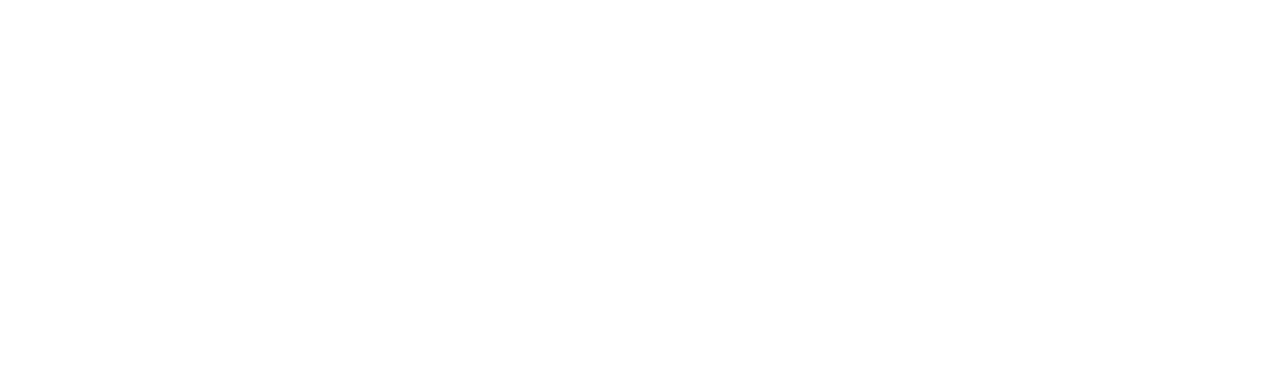
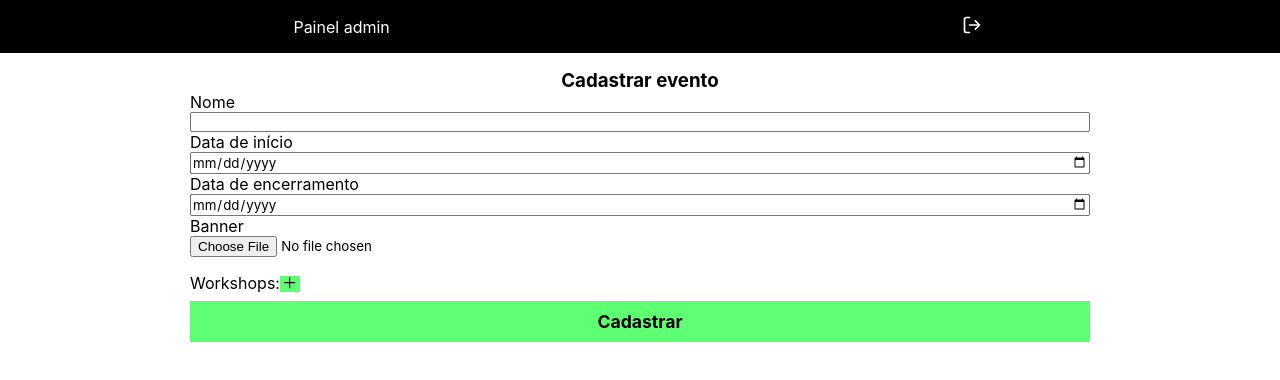
Before and after one commit to DViniciusBonin/frontend-eventSystem, a React (Create React App) app: page /admin/events/register in a window 1280 px wide. Before the commit this address had no page. Shown: the top 380 px of the page. Built offline with nearby package versions, Linux system fonts and the light colour scheme.

Commit message:
feat: finished login and register

```diff
--- a/src/App.tsx
+++ b/src/App.tsx
@@ -3,6 +3,7 @@ import { AuthProvider } from "./contexts/auth";
 import { Admin } from "./pages/Admin";
 import { Home } from "./pages/Home";
 import { PreviousEvents } from "./pages/PreviousEvents";
+import { RegisterEvents } from "./pages/RegisterEvents";
 import { Registrations } from "./pages/Registrations";
 
 function App() {
@@ -12,9 +13,8 @@ function App() {
       <Route path="/" element={<Home />}/>
       <Route path="/eventos-anteriores" element={<PreviousEvents />}/>
       <Route path="/inscricoes/:id" element={<Registrations/>} />
-      <Route path="/admin" element={
-        <Admin />
-      }/>
+      <Route path="/admin" element={<Admin />}/>
+      <Route path="/admin/events/register" element={<RegisterEvents />} />
     </Routes>
     </AuthProvider>
   );
--- a/src/components/Login/index.tsx
+++ b/src/components/Login/index.tsx
@@ -23,7 +23,9 @@ export function Login() {
 
     return (
         <Style.Container>
+
             <form onSubmit={handleLogin}>
+            <h1>Painel admin</h1>
                 <label>Login</label>
                 <input type="text" placeholder="Digite o seu login" onChange={(e) => setLogin(e.target.value)} required/>
                 <label>Senha</label>
--- a/src/components/Login/styles.ts
+++ b/src/components/Login/styles.ts
@@ -3,6 +3,9 @@ import styled from 'styled-components';
 export const Container = styled.div`
     display: flex;
     min-height: 100vh;
+    h1 {
+        text-align: center;
+    }
 
     form {
         display: flex;
--- a/src/contexts/auth.tsx
+++ b/src/contexts/auth.tsx
@@ -35,6 +35,7 @@ export const AuthProvider: React.FC = ({children}) => {
     async function logout() {
         setUser(null);
         sessionStorage.removeItem('@event:token');
+        window.location.href = '../';
     }
 
     useEffect(() => {
--- a/src/pages/Dashboard/index.tsx
+++ b/src/pages/Dashboard/index.tsx
@@ -2,6 +2,7 @@ import * as Style from './styles';
 import { FiLogOut } from "react-icons/fi";
 import { GrEdit } from 'react-icons/gr';
 import { ImBin } from 'react-icons/im';
+import { GrAdd } from 'react-icons/gr';
 import { useAuth } from '../../contexts/auth';
 import { FormEvent, useEffect, useState } from 'react';
 import { api } from '../../services/api';
@@ -102,7 +103,7 @@ export function Dashboard() {
                     <Style.ListEvents>
 
                         <ul>
-                            <strong>Eventos cadastrados</strong> <button>+</button>
+                            <strong className="list-event">Eventos cadastrados</strong>  <Style.StyledLink to="/admin/events/register" style={{textDecoration: 'none'}}><GrAdd /></Style.StyledLink>
                             { //onClick={() => selectEvent(event)}
                                 listEvents.map((event: any) => (
                                     <li>
--- a/src/pages/Dashboard/styles.ts
+++ b/src/pages/Dashboard/styles.ts
@@ -1,3 +1,5 @@
+import { Link } from 'react-router-dom';
+import { Event } from './../../types/Event';
 import { Button } from './../../components/EventSection/styles';
 import styled from "styled-components";
 
@@ -65,6 +67,16 @@ export const AreaEvents = styled.div`
     }
 `;
 
+export const StyledLink = styled(Link)`
+    display: inline-block;
+    border: 0;
+    outline: 0;
+    padding: 5px;
+    margin-bottom: 1rem;
+    background: #5eff74;
+    border-radius: 30%;
+`;
+
 export const ListEvents = styled.div`
     padding-top: 0.5rem;
     width: 100%;
@@ -72,6 +84,7 @@ export const ListEvents = styled.div`
     min-height: 90vh;
     display: flex;
     justify-content: center;
+
     ul {
         list-style: none;
     }
--- /dev/null
+++ b/src/pages/RegisterEvents/index.tsx
@@ -0,0 +1,130 @@
+import { FormEvent, useState } from 'react';
+import { FiLogOut } from 'react-icons/fi';
+import { GrAdd } from 'react-icons/gr';
+import { useAuth } from '../../contexts/auth';
+import { api } from '../../services/api';
+import { Workshop } from '../../types/Event';
+import * as Style from './styles';
+
+export function RegisterEvents() {
+
+    const context = useAuth();
+
+    const [workshops, setWorkshops] = useState<Workshop[]>([]);
+
+    const [name, setName] = useState<string>('');
+    const [initialDate, setInitialDate] = useState<Date>(new Date());
+    const [endDate, setEndDate] = useState<Date>(new Date());
+    const [file, setFile] = useState<any>('');
+    const [loading, setLoading] = useState(false);
+
+    async function logout() {
+        context.logout();
+        console.log(context)
+    }
+
+    function resetStates() {
+        setLoading(false);
+        setName('');
+        setFile('');
+        setWorkshops([]);
+    }
+
+    async function handleFormSubmit(e: FormEvent) {
+        e.preventDefault();
+
+        if(workshops.length < 1) {
+            window.alert('Obrigatório ter no minimo 1 workshop');
+            return;
+        }
+        setLoading(true);
+        const formData = new FormData();
+        formData.append('file', file);
+
+        try {
+        const uploadBanner = await api.post('/uploads', formData);
+        await api.post('/events', {
+            name,
+            initialDate,
+            endDate,
+            workshops,
+            filenameBanner: uploadBanner.data.filename
+        });
+
+        resetStates();
+
+        }catch(error: any) {
+            setLoading(false);
+            window.alert('Houve um erro no cadastro do evento. Contate o suporte!');
+        }
+    }
+
+    return (
+        <Style.Container>
+            <header>
+                <Style.Navbar>
+                    Painel admin
+                    <button onClick={logout}><FiLogOut size="20" /></button>
+                </Style.Navbar>
+            </header>
+            <div>
+                <h3>Cadastrar evento</h3>
+
+                <form action="" onSubmit={handleFormSubmit}>
+                    <label>Nome
+                        <input type="text" onChange={(e) => setName(e.target.value)} required/>
+                    </label>
+
+                    <label htmlFor="">
+                        Data de início
+                        <input type="date" onChange={(e) => setInitialDate(new Date(e.target.value))} required/>
+                    </label>
+
+                    <label htmlFor="">
+                        Data de encerramento
+                        <input type="date" onChange={(e) => setEndDate(new Date(e.target.value))} required/>
+                    </label>
+
+                    <label htmlFor="">
+                        Banner
+                        <input type="file" onChange={(e) => setFile(e.target.files ? e.target.files[0] : '')} required/>
+                    </label>
+
+                    <label id="workshops">
+                        Workshops:
+                        <button id='add' onClick={() => {
+                            const name = prompt('Digite o nome do workshop');
+                            const vacancies = prompt('Digite o número de vagas do workshop');
+
+                            const aux = [...workshops];
+                            aux.push({
+                                name: name ? name : 'nome não informado',
+                                vacancies: vacancies ? parseInt(vacancies) : 0
+                            });
+
+                            setWorkshops(aux);
+                        }}>
+                            <GrAdd />
+                        </button>
+
+                        {
+                            (workshops.length > 0) &&
+                            workshops.map(workshop => (
+                                <label>
+                                    Workshop: <input type="text" value={workshop.name} disabled></input>
+                                    Vagas: <input type="number" value={workshop.vacancies} disabled />
+                                </label>
+                            ))
+
+                        }
+                    </label>
+
+
+                    <button className='submit'>{loading ? 'Carregando ...' : 'Cadastrar'}</button>
+
+                </form>
+            </div>
+
+        </Style.Container>
+    );
+}
--- /dev/null
+++ b/src/pages/RegisterEvents/styles.ts
@@ -0,0 +1,78 @@
+import styled from "styled-components";
+
+export const Container = styled.div`
+    div {
+        h3 {
+        margin-top: 1rem;
+        text-align: center;
+        }
+    }
+
+    form {
+        margin-top: 2rem;
+        max-width: 900px;
+        width: 90%;
+        margin: auto;
+    }
+
+    form label {
+        display: flex;
+        flex-direction: column;
+    }
+
+    #workshops {
+        margin-top: 1rem;
+        display: inline-block;
+
+
+    }
+
+    #workshops label {
+        margin-top: 1rem;
+    }
+
+    #add {
+            border: 0;
+            outline: 0;
+            background: #5eff72;
+
+            width: 20px;
+            display: inline;
+        }
+
+    .submit {
+        display: block;
+        margin-top: 0.5rem;
+        width: 100%;
+        background: #5eff72;
+        outline: 0;
+        border: 0;
+        padding: 10px;
+        font-size: 1.1rem;
+        font-weight: bold;
+
+        &:hover {
+            opacity: 0.9;
+        }
+    }
+`;
+
+export const Navbar = styled.nav`
+    width: 100%;
+    background: #000;
+    color: white;
+    display: flex;
+    align-items:center;
+    justify-content: space-around;
+    padding: 10px;
+
+    button {
+        background: transparent;
+        outline: 0;
+        border:0;
+        padding: 5px;
+    }
+    svg {
+        color: white;
+    }
+`;
--- a/src/types/Event.ts
+++ b/src/types/Event.ts
@@ -9,7 +9,7 @@ export type Event = {
 }
 
 export type Workshop = {
-    id: string;
+    id?: string;
     name: string;
     vacancies: number;
 }
```
